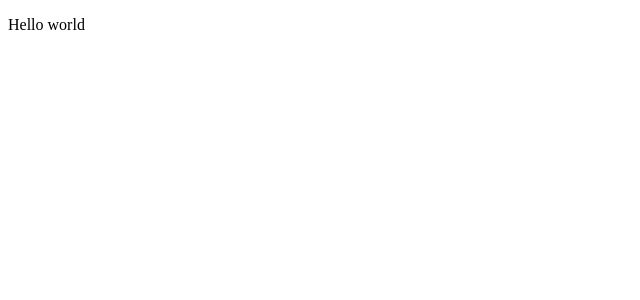
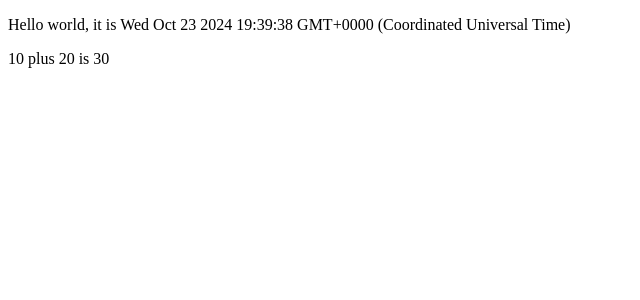
Before and after one commit to viktorsvider/fso_exercises, a React (Vite) app in the folder examples/part1/: page / in a window 1280 px wide. Shown: the top 300 px of the page, without its empty margins (0-640 px from the left). Built offline with nearby package versions, Linux system fonts and the light colour scheme.

Commit message:
hello world with rendered datetime example

```diff
--- a/examples/part1/src/App.jsx
+++ b/examples/part1/src/App.jsx
@@ -1,7 +1,15 @@
 const App = () => {
+  const now = new Date()
+  const a = 10
+  const b = 20
+  console.log(now, a+b)
+
   return (
     <div>
-      <p>Hello world</p>
+      <p>Hello world, it is {now.toString()}</p>
+      <p>
+        {a} plus {b} is {a + b}
+      </p>
     </div>
   )
 }
```
